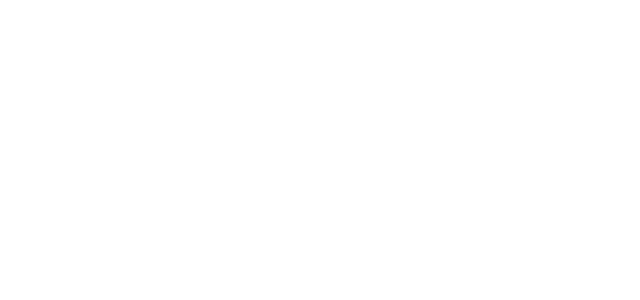
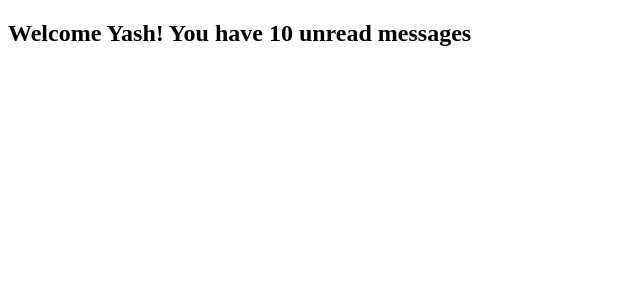
Before and after one commit to horsemaker/typetinker, a React (Vite) app: page / in a window 1280 px wide. Shown: the top 300 px of the page, without its empty margins (0-640 px from the left). Built offline with nearby package versions, Linux system fonts and the light colour scheme.

Commit message:
typing props

```diff
--- a/src/App.tsx
+++ b/src/App.tsx
@@ -1,5 +1,11 @@
-function App() {
-  return <div></div>;
-}
+import Greet from "./components/Greet";
+
+const App = () => {
+  return (
+    <div>
+      <Greet name="Yash" />
+    </div>
+  );
+};
 
 export default App;
--- /dev/null
+++ b/src/components/Greet.tsx
@@ -0,0 +1,13 @@
+type GreetProps = {
+  name: string;
+};
+
+const Greet = (props: GreetProps) => {
+  return (
+    <div>
+      <h2>Welcome {props.name}! You have 10 unread messages</h2>
+    </div>
+  );
+};
+
+export default Greet;
```
